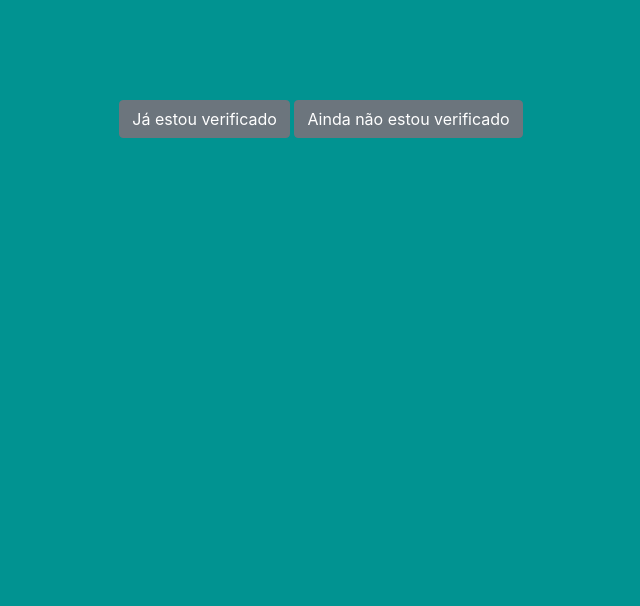
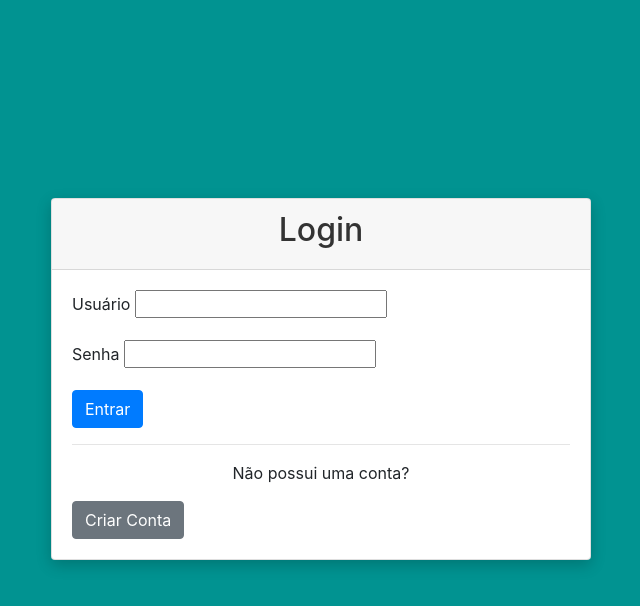
Before and after one commit to willsantos96/projeto-faculdade, a Django app: page /area_aluno/ in a window 1280 px wide. Shown: the part 56-662 px from the top of the page, without its empty margins (319-959 px from the left). Run offline with Django 4.2, Linux system fonts and the light colour scheme; some libraries are stand-ins or nearby versions.

Commit message:
add area aluno

```diff
--- a/app/admin.py
+++ b/app/admin.py
@@ -1,5 +1,6 @@
 from django.contrib import admin
-from .models import Aluno, ContaEscola
+from .models import Aluno, ContaEscola, AcessoAluno
 
 admin.site.register(Aluno)
 admin.site.register(ContaEscola)
+admin.site.register(AcessoAluno)
--- a/app/templates/area_aluno.html
+++ b/app/templates/area_aluno.html
@@ -31,14 +31,49 @@
 
 <body class="homeBody">
 
-<main class="content">
-    <div class="d-grid">
-        <a href="#" class="btn btn-secondary">Já estou verificado</a>
-        <a href="#" class="btn btn-secondary">Ainda não estou verificado</a>
-    </div>
-</main>
+    <div class="container">
+        <div class="row justify-content-center mt-5">
+            <div class="col-md-6">
+                <div class="card">
+                    <div class="card-header">
+                        <h2 class="text-center dark-heading">Login</h2>
+                    </div>
+                    <div class="card-body">
+
+                        <form method="post">
+                            {% csrf_token %}
+                            {% if error_message %}
+                            <div class="alert alert-danger">
+                                <strong>Erro:</strong> {{ error_message }}
+                            </div>
+                            {% endif %}
+                            <div class="mb-3">
+                                <label for="id_username_acessoaluno" class="form-label">Usuário</label>
+                                <input type="text" id="id_username_acessoaluno" name="username" maxlength="50" required>
+                            </div>
+                            <div class="mb-3">
+                                <label for="id_password_acessoaluno" class="form-label">Senha</label>
+                                <input type="password" id="id_password_acessoaluno" name="password" required>
+                            </div>
+                            <div class="d-grid">
+                                <button type="submit" class="btn btn-primary">Entrar</button>
+                            </div>
+                        </form>
 
 
-</body>
+                        <hr class="my-3">
+
+                        <p class="text-center">Não possui uma conta?</p>
+                        <div class="d-grid">
+                            <a href="{% url 'criar_contaaluno' %}" class="btn btn-secondary">Criar Conta</a>
+                        </div>
+                    </div>
+                </div>
+            </div>
+        </div>
+    </div>
+
+
+    </body>
 
 </html>
--- a/app/urls.py
+++ b/app/urls.py
@@ -14,4 +14,5 @@ urlpatterns = [
     path('logout/', views.fazer_logout, name='logout'),
 
     path('area_aluno/', views.area_aluno, name='area_aluno'),
+    path('criar_contaaluno/', views.criar_contaaluno, name='criar_contaaluno'),
 ]
--- a/app/views.py
+++ b/app/views.py
@@ -8,6 +8,8 @@ from django.contrib.auth import logout
 from django.contrib.auth.decorators import login_required
 from .models import Aluno
 from .models import ContaEscola
+from .forms import AcessoAlunoLoginForm
+
 
 def home (request):
     contaescolas = ContaEscola.objects.all()
@@ -102,3 +104,41 @@ def excluir_aluno(request, pk):
 
 def area_aluno(request):
     return render(request, 'area_aluno.html')
+
+
+
+@csrf_protect
+def criar_contaaluno(request):
+    if request.method == 'POST':
+        form = ContaEscolaForm(request.POST)
+        if form.is_valid():
+            form.save()
+            return redirect('login_acesso_aluno') # Redirecione para uma página de sucesso
+    else:
+        form = ContaEscolaForm()
+
+    context = {'form': form}
+    return render(request, 'criar_contaaluno.html', context)
+
+
+@csrf_protect
+def login_acesso_aluno(request):
+    if request.method == 'POST':
+        form = AcessoAlunoLoginForm(request.POST)
+        if form.is_valid():
+            username = form.cleaned_data['username']
+            password = form.cleaned_data['password']
+
+            user = authenticate(request, username=username, password=password)
+
+            if user is not None:
+                login(request, user)
+                # Redirecione para a página de sucesso ou qualquer outra página desejada
+                return redirect('area_aluno')
+            else:
+                # Autenticação falhou, exiba uma mensagem de erro no template
+                return render(request, 'area_aluno.html', {'form': form, 'error_message': 'Credenciais inválidas'})
+    else:
+        form = LoginForm()
+
+    return render(request, 'area_aluno.html', {'form': form})
```
Also changed, not shown: app/forms.py (+26 -0 lines), app/models.py (+26 -0 lines), app/templates/criar_contaaluno.html (added, +72 -0 lines), app/migrations/0013_acessoaluno.py (added).
